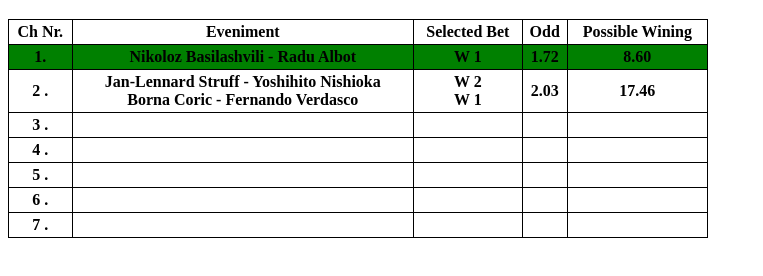
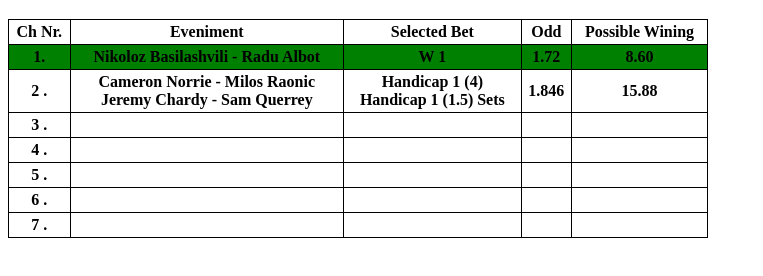
Before and after one commit to kmz009/kmz009.github.io, a plain HTML site: page index.html in a window 1280 px wide. Shown: the part 342-618 px from the top of the page, without its empty margins (0-763 px from the left). Drawn offline with Linux system fonts and the light colour scheme.

Commit message:
Update index.html

```diff
--- a/index.html
+++ b/index.html
@@ -90,10 +90,10 @@
             </tr>
             <tr class="pas22">
                     <th>2 .</th>
-                    <th>Jan-Lennard Struff - Yoshihito Nishioka <br> Borna Coric - Fernando Verdasco</th>
-                    <th>W 2 <br> W 1</th>
-                    <th>2.03</th>
-                    <th>17.46</th>
+                    <th>Cameron Norrie - Milos Raonic <br> Jeremy Chardy - Sam Querrey</th>
+                    <th>Handiсap 1 (4) <br>Handiсap 1 (1.5) Sets</th>
+                    <th>1.846</th>
+                    <th>15.88</th>
             </tr>
             <tr class="pas33">
                     <th>3 .</th>
```
